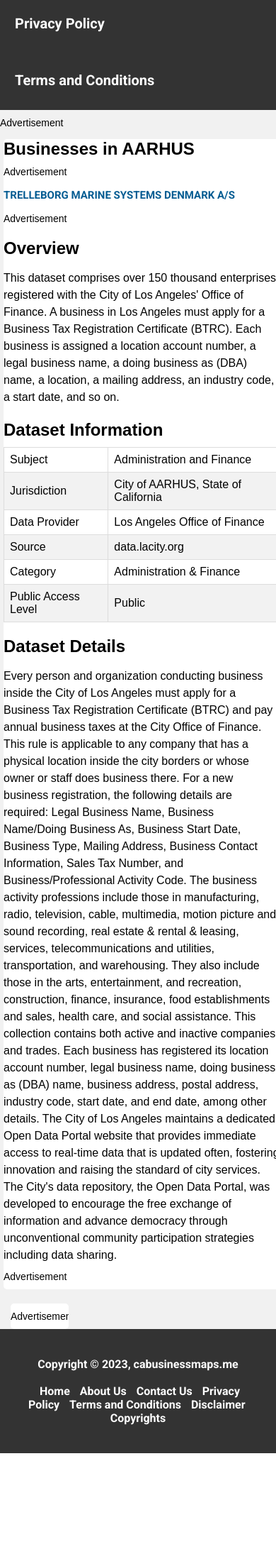
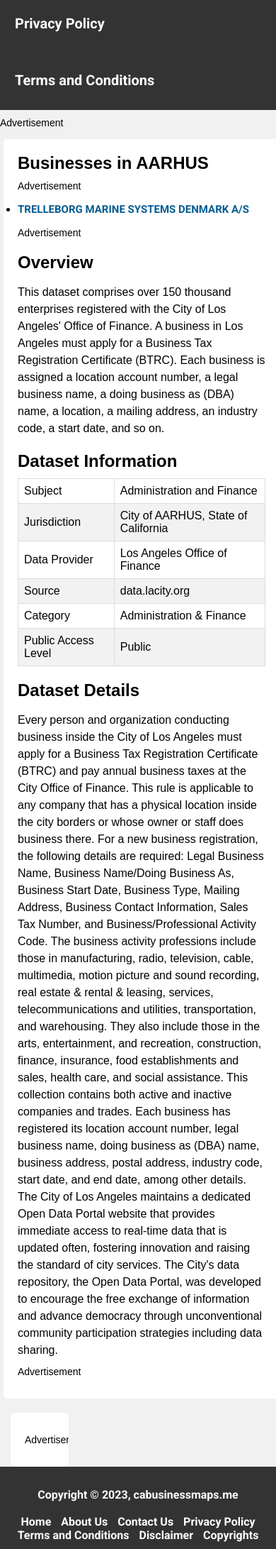
Before and after one commit to ravijmanu/ravijmanu.github.io, a PHP site: page /aarhus.html in a window 390 px wide; the page is wider, and only the part inside the window is pictured. Shown: the part 171-2354 px from the top of that part at 71% size. Before the commit the page ends 2219 px from the top of that part, so only its background shows below. Run offline with PHP 8.4, Linux system fonts and the light colour scheme.

Commit message:
Update style.css

```diff
--- a/css/style.css
+++ b/css/style.css
@@ -4,7 +4,9 @@
 * {
 	margin: 0;
 	padding: 0;
+	max-width: 100%;
 }
+
 
 body {
     font-family: Arial, Helvetica, sans-serif;
@@ -50,7 +52,7 @@ body {
     background-color: #333;
     color: #fff;
     overflow: hidden;
-	border: 0px;
+	border: 0px solid;
 	padding: 0px;
 }
 
@@ -73,7 +75,7 @@ body {
 
 .navbar ul {
     float: right;
-    margin-right: 20px;
+    margin-right: 0px;
     padding-top: 20px;
 }
 
@@ -158,89 +160,9 @@ footer a {
 
 @media screen and (max-width: 1080px) {
 
-	.menu {
-		display: none;
+	*{
+		max-width: 100%;
 	}
-
-	.main {
-		width: 100%;
-		padding: 5px;
-		left: 0;
-	}
-
-	.right {
-		margin: 0;
-	}
-
-	header {
-		float: none;
-		display: contents;
-		text-align: left;
-		border: 0;
-		padding: 0;
-	}
-
-	header ul li a {
-		float: none;
-	}
-
-	.footer {
-		/* float: none;
-		display: inline;
-		text-align: left;
-	} */
-
-		width: 100%;
-		/* Make the footer span the full width of the screen */
-		padding: 20px;
-		/* Add some padding to the footer area */
-		box-sizing: border-box;
-		/* Include padding and border in the element's total width */
-		background-color: #333;
-		color: #fff;
-		text-align: center;
-		/* Optional: Center the content horizontally in the footer */
-		float: left;
-	}
-
-	.header a {
-		float: none;
-	}
-
-
-	article {
-		background-color: #fff;
-		padding: 0px;
-		margin-bottom: 20px;
-		border-radius: 5px;
-		position: relative;
-		float: none;
-		display: block;
-		text-align: left;
-		box-sizing: border-box;
-
-
-	}
-
-
-	article:last-child {
-		margin: 0;
-	}
-
-	 article h2 {
-		margin: 20px 0 10px 0;
-	}
-
-
-	/*
-	article p {
-		margin-top: 16px;
-		line-height: 24px;
-	} */
-}
-
-
-@media screen and (max-width: 500px) {
 
 	.menu {
 		display: none;
@@ -256,74 +178,51 @@ footer a {
 		margin: 0;
 	}
 
-	header {
-		float: none;
-		display: contents;
-		text-align: left;
-		border: 0;
-		padding: 0;
-	}
 
-	header ul li a {
-		float: none;
-	}
 
-	.footer {
-		/* float: none;
-		display: inline;
-		text-align: left;
-	} */
-
-		width: 100%;
-		/* Make the footer span the full width of the screen */
-		padding: 20px;
-		/* Add some padding to the footer area */
-		box-sizing: border-box;
-		/* Include padding and border in the element's total width */
-		background-color: #333;
-		color: #fff;
-		text-align: center;
-		/* Optional: Center the content horizontally in the footer */
-		float: left;
-	}
 
 	.header a {
 		float: none;
 	}
 
 
-	article {
+	.article {
 		background-color: #fff;
 		padding: 0px;
 		margin-bottom: 20px;
 		border-radius: 5px;
 		position: relative;
 		float: none;
-		display: block;
+		display: inline;
 		text-align: left;
-		box-sizing: border-box;
+		box-sizing: content-box;
 
 
 	}
 
 
-	article:last-child {
+	.article:last-child {
 		margin: 0;
+		padding: 0;
 	}
 
-	 article h2 {
-		margin: 20px 0 10px 0;
+	 .article h2 {
+		margin: 	0px 0 0px 0;
 	}
 
 
 	/*
-	article p {
+	.article p {
 		margin-top: 16px;
 		line-height: 24px;
 	} */
 }
 
-@media screen and (max-width: 430px) {
+@media screen and (max-width: 768px) {
+
+	*{
+		max-width: 100%;
+	}
 
 	.menu {
 		display: none;
@@ -339,69 +238,108 @@ footer a {
 		margin: 0;
 	}
 
-	header {
-		float: none;
-		display: contents;
-		text-align: left;
-		border: 0;
-		padding: 0;
-	}
 
-	header ul li a {
-		float: none;
-	}
 
-	.footer {
-		/* float: none;
-		display: inline;
-		text-align: left;
-	} */
-
-		width: 100%;
-		/* Make the footer span the full width of the screen */
-		padding: 20px;
-		/* Add some padding to the footer area */
-		box-sizing: border-box;
-		/* Include padding and border in the element's total width */
-		background-color: #333;
-		color: #fff;
-		text-align: center;
-		/* Optional: Center the content horizontally in the footer */
-		float: left;
-	}
 
 	.header a {
 		float: none;
 	}
 
 
-	article {
+	.article {
 		background-color: #fff;
 		padding: 0px;
 		margin-bottom: 20px;
 		border-radius: 5px;
 		position: relative;
 		float: none;
-		display: block;
+		display: inline;
 		text-align: left;
-		box-sizing: border-box;
+		box-sizing: content-box;
 
 
 	}
 
 
-	article:last-child {
+	.article:last-child {
 		margin: 0;
+		padding: 0;
 	}
 
-	 article h2 {
-		margin: 20px 0 10px 0;
+	 .article h2 {
+		margin: 	0px 0 0px 0;
 	}
 
 
 	/*
-	article p {
+	.article p {
 		margin-top: 16px;
 		line-height: 24px;
 	} */
 }
+
+@media screen and (max-width: 480px) {
+
+	*{
+		max-width: 100%;
+	}
+
+	.menu {
+		display: none;
+	}
+
+	.main {
+		width: 100%;
+		padding: 5px;
+		left: 0;
+	}
+
+	.right {
+		margin: 0;
+	}
+
+
+
+
+	.header a {
+		float: none;
+	}
+
+
+	.article {
+		background-color: #fff;
+		padding: 0px;
+		margin-bottom: 20px;
+		border-radius: 5px;
+		position: relative;
+		float: none;
+		display: inline;
+		text-align: left;
+		box-sizing: content-box;
+
+
+	}
+
+
+	.article:last-child {
+		margin: 0;
+		padding: 0;
+	}
+
+	 .article h2 {
+		margin: 	0px 0 0px 0;
+	}
+
+
+	/*
+	.article p {
+		margin-top: 16px;
+		line-height: 24px;
+	} */
+}
+
+#map {
+	height: 400px;
+	width: 400px;
+
+}
```
